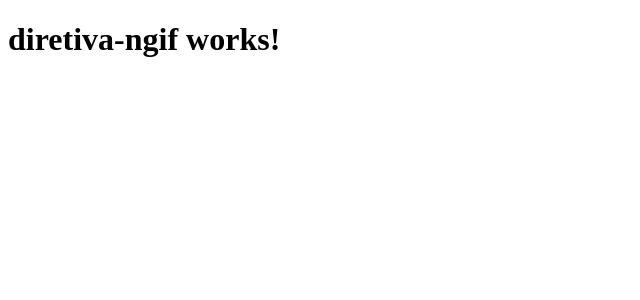
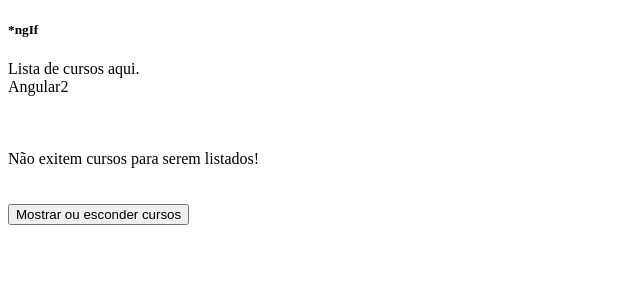
Before and after one commit to henemesis/CursoAngularLoiane, an Angular app in the folder diretivas/: page / in a window 1280 px wide. Shown: the top 300 px of the page, without its empty margins (0-640 px from the left). Built offline with nearby package versions, Linux system fonts and the light colour scheme.

Commit message:
Aulas: Cap 4 aula 2 - Diretiva ngIF
Compreendendo o uso da Diretiva ngIf

```diff
--- a/diretivas/src/app/app.module.ts
+++ b/diretivas/src/app/app.module.ts
@@ -4,13 +4,11 @@ import { NgModule } from '@angular/core';
 import { AppRoutingModule } from './app-routing.module';
 import { AppComponent } from './app.component';
 import { DiretivaNgifComponent } from './diretiva-ngif/diretiva-ngif.component';
-import { TesteComponent } from './teste/teste.component';
 
 @NgModule({
   declarations: [
     AppComponent,
     DiretivaNgifComponent,
-    TesteComponent
   ],
   imports: [
     BrowserModule,
--- a/diretivas/src/app/diretiva-ngif/diretiva-ngif.component.html
+++ b/diretivas/src/app/diretiva-ngif/diretiva-ngif.component.html
@@ -1 +1,27 @@
-<h1>diretiva-ngif works!</h1>
+<h5>*ngIf</h5>
+
+<div *ngIf="cursos.length > 0">
+    Lista de cursos aqui.<br>
+    {{cursos}}
+</div>
+
+<div *ngIf="cursos.length == 0">
+  Não exitem cursos para serem listados!
+</div>
+
+<br>
+<br>
+<br>
+
+<!-- Comportamento Definido pelo botão mostrar cursos!-->
+<div *ngIf="mostrarCursos">
+  Lista de cursos aqui!
+</div>
+
+<div *ngIf="!mostrarCursos">
+  Não exitem cursos para serem listados!
+</div>
+
+<br>
+<br>
+<button (click)="onMostrarCursos()">Mostrar ou esconder cursos</button>
--- a/diretivas/src/app/diretiva-ngif/diretiva-ngif.component.ts
+++ b/diretivas/src/app/diretiva-ngif/diretiva-ngif.component.ts
@@ -7,9 +7,15 @@ import { Component, OnInit } from '@angular/core';
 })
 export class DiretivaNgifComponent implements OnInit {
 
+  cursos: string [] = ["Angular2"];
+  mostrarCursos: boolean = false;
+
   constructor() { }
 
   ngOnInit(): void {
   }
 
+  onMostrarCursos(){
+    this.mostrarCursos = !this.mostrarCursos;
+  }
 }
--- a/diretivas/src/app/teste/teste.component.html
+++ /dev/null
@@ -1 +0,0 @@
-<p>teste works!</p>
--- a/diretivas/src/app/teste/teste.component.ts
+++ /dev/null
@@ -1,17 +0,0 @@
-import { Component, OnInit } from '@angular/core';
-
-@Component({
-  selector: 'app-teste',
-  templateUrl: './teste.component.html',
-  styleUrls: ['./teste.component.css']
-})
-export class TesteComponent implements OnInit {
-
-  minhaVariavel: string;
-
-  constructor() { }
-
-  ngOnInit(): void {
-  }
-
-}
```
Also changed, not shown: diretivas/src/app/teste/teste.component.css (deleted), 1 other file (tests, documents, lock files or other folders).
